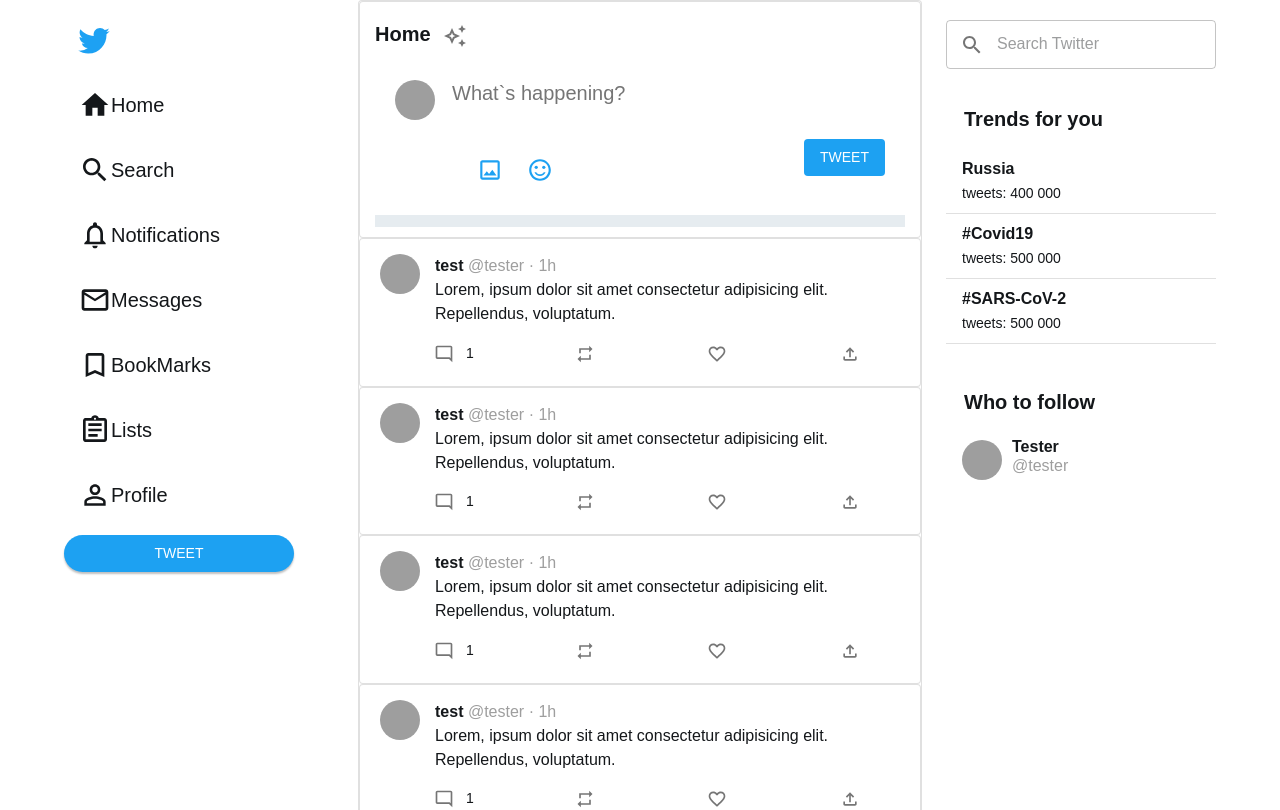
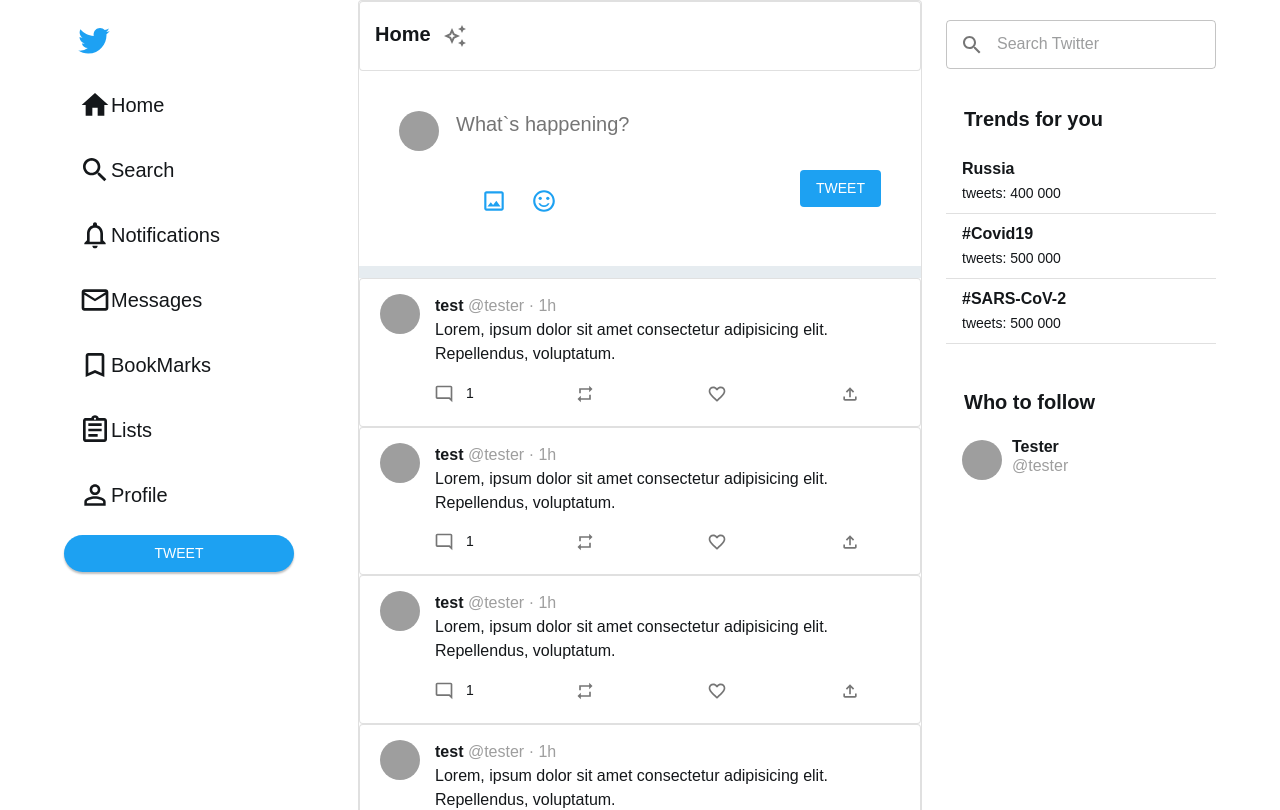
Before and after one commit to developer01234/twitter-client, a React (Create React App) app: page /home in a window 1280 px wide. Shown: the top 810 px of the page. Built offline with nearby package versions, Linux system fonts and the light colour scheme; grey boxes are pictures that could not be loaded.

Commit message:
update modal window

```diff
--- a/package.json
+++ b/package.json
@@ -20,10 +20,14 @@
     "@types/react-dom": "^17.0.11",
     "@types/react-router-dom": "^5.3.2",
     "classnames": "^2.3.1",
+    "immer": "^9.0.12",
     "react": "^17.0.2",
     "react-dom": "^17.0.2",
     "react-router-dom": "^6.2.1",
     "react-scripts": "5.0.0",
+    "redux": "^4.1.2",
+    "redux-saga": "^1.1.3",
+    "reselect": "^4.1.5",
     "typescript": "^4.5.4",
     "web-vitals": "^2.1.2"
   },
--- a/src/components/Dialog/Dialog.tsx
+++ b/src/components/Dialog/Dialog.tsx
@@ -8,7 +8,7 @@
 
 interface DialogBlockProps {
 	classes?: ReturnType<typeof RegisterUseStyles>;
-	title: string;
+	title?: string;
 	children: React.ReactNode;
 	open?: boolean;
 	onClose: () => void;
@@ -25,7 +25,7 @@
 	}
 
 	return (
-		<Dialog open={open} onClose={onClose}>
+		<Dialog open={open} onClose={onClose} aria-labelledby="form-dialog-title">
 			<DialogTitle style={{ fontWeight: 800 }} id="form-dialog-title">
 				<IconButton
 					onClick={onClose}
--- a/src/components/Sidebar/Sidebar.tsx
+++ b/src/components/Sidebar/Sidebar.tsx
@@ -130,8 +130,10 @@
 						<CreateIcon />
 					</Hidden>
 				</Button>
-				<DialogBlock onClose={handleClose} open={open} title="">
-					<TextArea classes={classes} />
+				<DialogBlock onClose={handleClose} open={open}>
+					<div style={{ width: 550 }}>
+						<TextArea maxRows={15} classes={classes} />
+					</div>
 				</DialogBlock>
 			</li>
 		</ul>
--- a/src/components/TextArea/TextArea.tsx
+++ b/src/components/TextArea/TextArea.tsx
@@ -3,7 +3,6 @@
 import CircularProgress from "@mui/material/CircularProgress";
 import Button from "@mui/material/Button";
 import Avatar from "@mui/material/Avatar";
-import Paper from "@mui/material/Paper";
 import { HomeUseStyles } from "../../pages/HomeTheme";
 import classNames from "classnames";
 import ImageIcon from "@mui/icons-material/ImageOutlined";
@@ -12,10 +11,12 @@
 
 interface TextAreaBlockProps {
 	classes: ReturnType<typeof HomeUseStyles>;
+	maxRows?: number;
 }
 const MAX_TEXT = 280;
 export const TextArea: React.FC<TextAreaBlockProps> = ({
 	classes,
+	maxRows,
 }: TextAreaBlockProps): React.ReactElement => {
 	const [text, setText] = React.useState<string>("");
 	const textLimit = Math.round((text.length / 280) * 100);
@@ -32,7 +33,7 @@
 	};
 
 	return (
-		<Paper>
+		<div>
 			<div className={classes.addForm}>
 				<div className={classes.addFormBody}>
 					<Avatar
@@ -92,7 +93,6 @@
 					</div>
 				</div>
 			</div>
-			<div className={classes.addFormBottomLine} />
-		</Paper>
+		</div>
 	);
 };
--- a/src/pages/Home.tsx
+++ b/src/pages/Home.tsx
@@ -36,7 +36,12 @@
 									<StarsIcon />
 								</IconButton>
 							</Typography>
-							<TextArea classes={classes} />
+						</Paper>
+						<Paper>
+							<div className={classes.addForm}>
+								<TextArea classes={classes} />
+							</div>
+							<div className={classes.addFormBottomLine} />
 						</Paper>
 						{[
 							...new Array(20).fill(
--- a/src/pages/HomeTheme.tsx
+++ b/src/pages/HomeTheme.tsx
@@ -93,9 +93,7 @@
 		padding: "30px",
 		marginTop: "50px",
 	},
-	addForm: {
-		padding: 20,
-	},
+	addForm: { padding: 20 },
 	addFormBody: {
 		display: "flex",
 		width: "100%",
```
Also changed, not shown: 1 other file (tests, documents, lock files or other folders).
